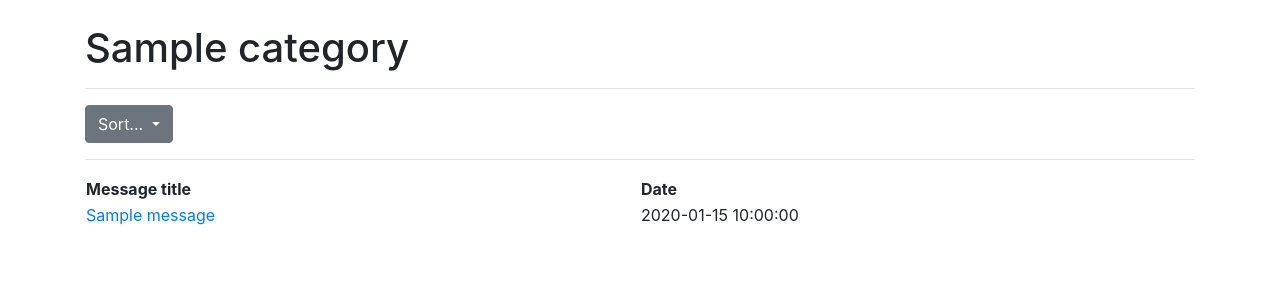
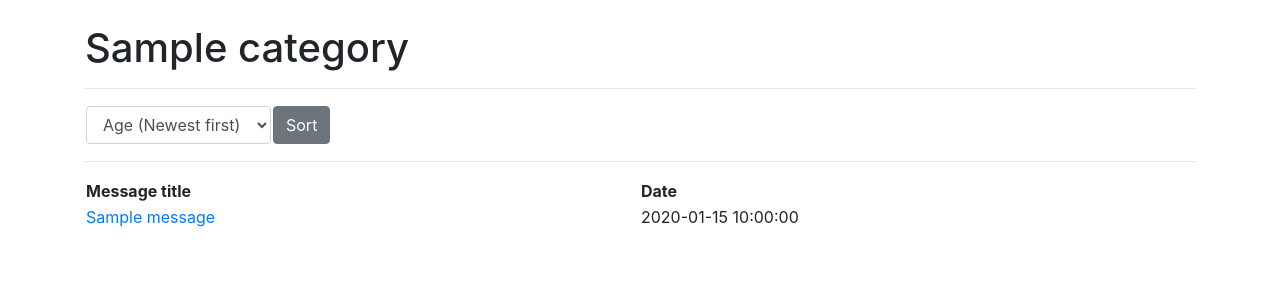
Before and after one commit to otsha/tsoha-keskustelufoorumi, a Flask app: template application/templates/categories/category.html in a window 1280 px wide. Shown: the part 56-356 px from the top of the page. Run offline with Flask 2, Linux system fonts and the light colour scheme; the template is opened without the code that fills it: values that come from a table or form of the project are taken from there, others are empty; tables that the repository leaves empty hold one stand-in row (values such as "Sample post"); some libraries are stand-ins or nearby versions.

Commit message:
Rework how sorting selection is handled serverside

```diff
--- a/application/templates/categories/category.html
+++ b/application/templates/categories/category.html
@@ -4,17 +4,24 @@
     <h1>{{ category.name }}</h1>
     <hr>
 
-    <div class="dropdown">
-        <button class="btn btn-secondary dropdown-toggle" type="button" name="sorting_method" data-toggle="dropdown" aria-hashpopup="true" aria-expanded="false">
-            Sort...
-        </button>
-        <div class="dropdown-menu" aria-labelledby="sorting_method">
-            <a class="dropdown-item" href="{{ url_for('view_category', category_id = category.id, selected_sorting = 'default') }}">Age (Newest first)</a>
-            <a class="dropdown-item" href="{{ url_for('view_category', category_id = category.id, selected_sorting = 'age_asc') }}">Age (Oldest first)</a>
-            <a class="dropdown-item" href="{{ url_for('view_category', category_id = category.id, selected_sorting = 'title_asc') }}">Title (Ascending)</a>
-            <a class="dropdown-item" href="{{ url_for('view_category', category_id = category.id, selected_sorting = 'title_desc') }} ">Title (Descending)</a>
-        </div>
-    </div>
+    <form method="POST" action="{{ url_for('view_category', category_id = category.id) }}">
+        <table>
+            <tr>
+                <td>
+                    <select class="form-control" name="selected_sorting">
+                        <option value="default">Age (Newest first)</option>
+                        <option value="age_asc">Age (Oldest first)</option>
+                        <option value="title_asc">Title (Ascending)</option>
+                        <option value="title_desc">Title (Descending)</option>
+                    </select>
+                </td>
+                <td>
+                    <button class="btn btn-secondary" type="submit">Sort</button>
+                </td>
+            </tr>
+
+        </table>
+    </form>
     <hr>
 
     <table style="width:100%">
--- a/application/templates/categories/list.html
+++ b/application/templates/categories/list.html
@@ -22,7 +22,7 @@
     <table>
         <tr>
             <td width="100%">
-                <span style="font-size: 110%; font-weight: 500"><a href="{{ url_for('view_category', category_id = category.id, selected_sorting = 'default') }}">{{ category.name }}</a></span>
+                <span style="font-size: 110%; font-weight: 500"><a href="{{ url_for('view_category', category_id = category.id) }}">{{ category.name }}</a></span>
             </td>
             {% if current_user.isSuper %}
             <td>
```
Also changed, not shown: application/category/views.py (+13 -10 lines).
